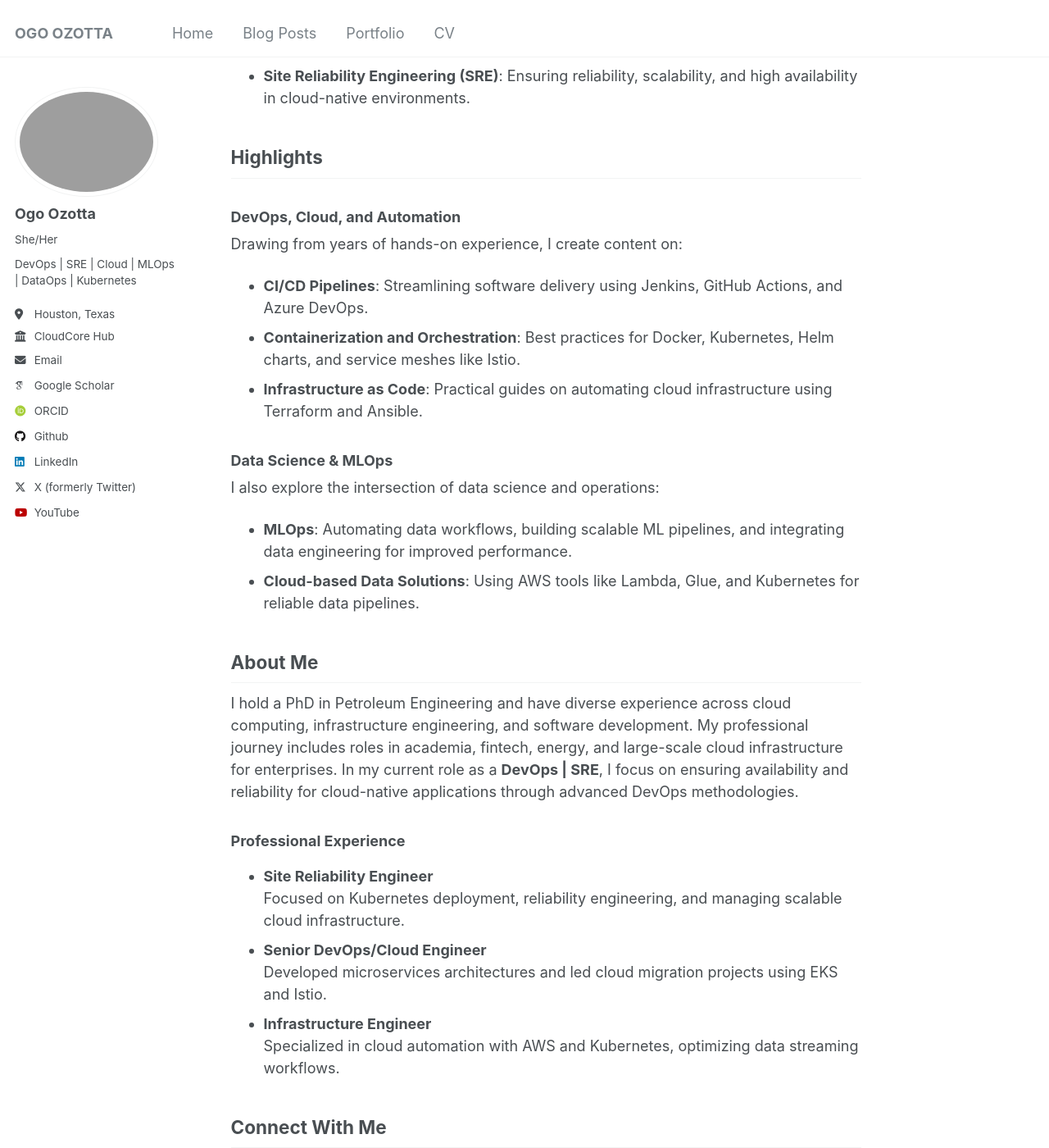
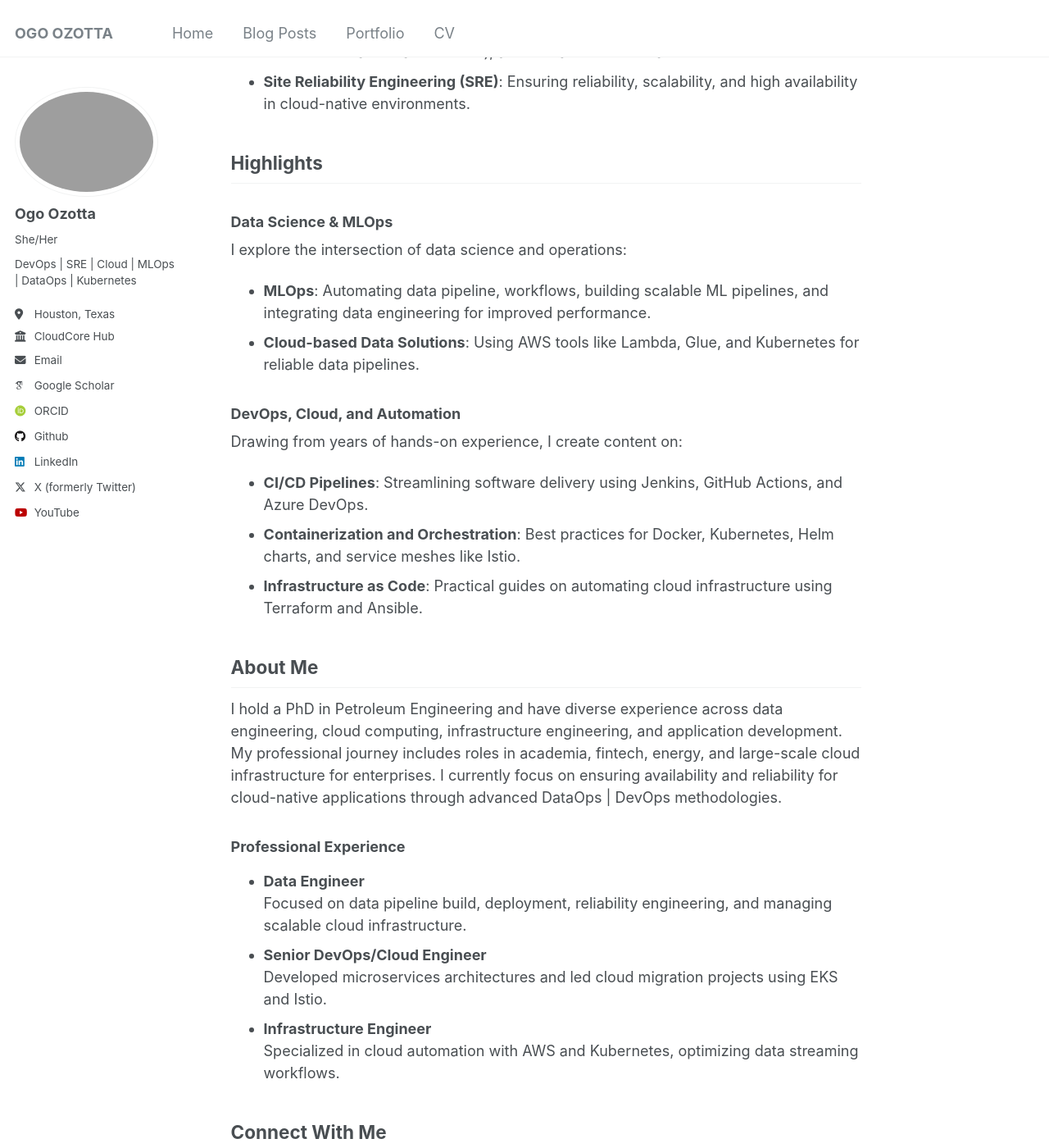
Before and after one commit to ogochukwu-ozotta/blog, a Jekyll site: the page built from _pages/about.md, in a window 1280 px wide and 1400 px high, scrolled down 441 px. Shown: the whole window at 82% size. Built offline with Jekyll 4.4.1, drawn with Linux system fonts in a browser that asks for light colours; some web fonts are replaced; comment, search, counter and statistics services are not loaded; some of the changed text lies outside the part shown.

Commit message:
Update about.md

```diff
--- a/_pages/about.md
+++ b/_pages/about.md
@@ -7,39 +7,40 @@ redirect_from:
   - /about.html
 ---
 
-Hello and welcome! I'm Ogochukwu Ozotta, a DevOps and Site Reliability Engineer passionate about Cloud Computing, DevOps, Data Engineering, and Machine Learning. This blog is where I share insights, tutorials, and discussions on these topics, combining practical knowledge with real-world experiences.
+Hello and welcome! I'm Ogochukwu Ozotta, a Data Engineer passionate about Cloud Computing, DevOps, Data Science, and Machine Learning. This blog is where I share insights, tutorials, and discussions on these topics, combining practical knowledge with real-world experiences.
 
 ## Topics I Cover
+- **Data Engineering | Science & MLOps**: Cloud-based AI solutions, automated data workflows, and scaling machine learning models with MLOps.
 - **Cloud Infrastructure**: Strategies and best practices for AWS, Azure, and GCP.
 - **DevOps Automation**: Building efficient CI/CD pipelines, infrastructure as code (using tools like Terraform and Ansible), and container orchestration with Kubernetes.
-- **Data Science & MLOps**: Cloud-based AI solutions, automated data workflows, and scaling machine learning models with MLOps.
 - **Site Reliability Engineering (SRE)**: Ensuring reliability, scalability, and high availability in cloud-native environments.
 
 ## Highlights
+### Data Science & MLOps
+I explore the intersection of data science and operations:
+- **MLOps**: Automating data pipeline, workflows, building scalable ML pipelines, and integrating data engineering for improved performance.
+- **Cloud-based Data Solutions**: Using AWS tools like Lambda, Glue, and Kubernetes for reliable data pipelines.
+
 ### DevOps, Cloud, and Automation
 Drawing from years of hands-on experience, I create content on:
 - **CI/CD Pipelines**: Streamlining software delivery using Jenkins, GitHub Actions, and Azure DevOps.
 - **Containerization and Orchestration**: Best practices for Docker, Kubernetes, Helm charts, and service meshes like Istio.
 - **Infrastructure as Code**: Practical guides on automating cloud infrastructure using Terraform and Ansible.
 
-### Data Science & MLOps
-I also explore the intersection of data science and operations:
-- **MLOps**: Automating data workflows, building scalable ML pipelines, and integrating data engineering for improved performance.
-- **Cloud-based Data Solutions**: Using AWS tools like Lambda, Glue, and Kubernetes for reliable data pipelines.
 
 ## About Me
-I hold a PhD in Petroleum Engineering and have diverse experience across cloud computing, infrastructure engineering, and software development. My professional journey includes roles in academia, fintech, energy, and large-scale cloud infrastructure for enterprises. In my current role as a **DevOps | SRE**, I focus on ensuring availability and reliability for cloud-native applications through advanced DevOps methodologies.
+I hold a PhD in Petroleum Engineering and have diverse experience across data engineering, cloud computing, infrastructure engineering, and application development. My professional journey includes roles in academia, fintech, energy, and large-scale cloud infrastructure for enterprises. I currently focus on ensuring availability and reliability for cloud-native applications through advanced DataOps | DevOps methodologies.
 
 ### Professional Experience
-- **Site Reliability Engineer**
-  Focused on Kubernetes deployment, reliability engineering, and managing scalable cloud infrastructure.
+- **Data Engineer**
+  Focused on data pipeline build, deployment, reliability engineering, and managing scalable cloud infrastructure.
 - **Senior DevOps/Cloud Engineer**
   Developed microservices architectures and led cloud migration projects using EKS and Istio.
 - **Infrastructure Engineer**
   Specialized in cloud automation with AWS and Kubernetes, optimizing data streaming workflows.
 
 ## Connect With Me
-To stay updated on my latest posts, follow me on **[GitHub](https://github.com/ogochukwu-ozotta)** or reach out via **ogochukwu.ozotta@gmail.com**. I welcome collaborations, feedback, and discussions about the latest in DevOps, Cloud, and Data Science.
+To stay updated on my latest posts, follow me on **[GitHub](https://github.com/ogochukwu-ozotta)** or reach out via **ogochukwu.ozotta@gmail.com**. I welcome collaborations, feedback, and discussions about the latest in Data Engineering, DevOps, Cloud, and Data Science.
 
 
 _Thanks for visiting my blog! Let’s build something amazing together._
```
